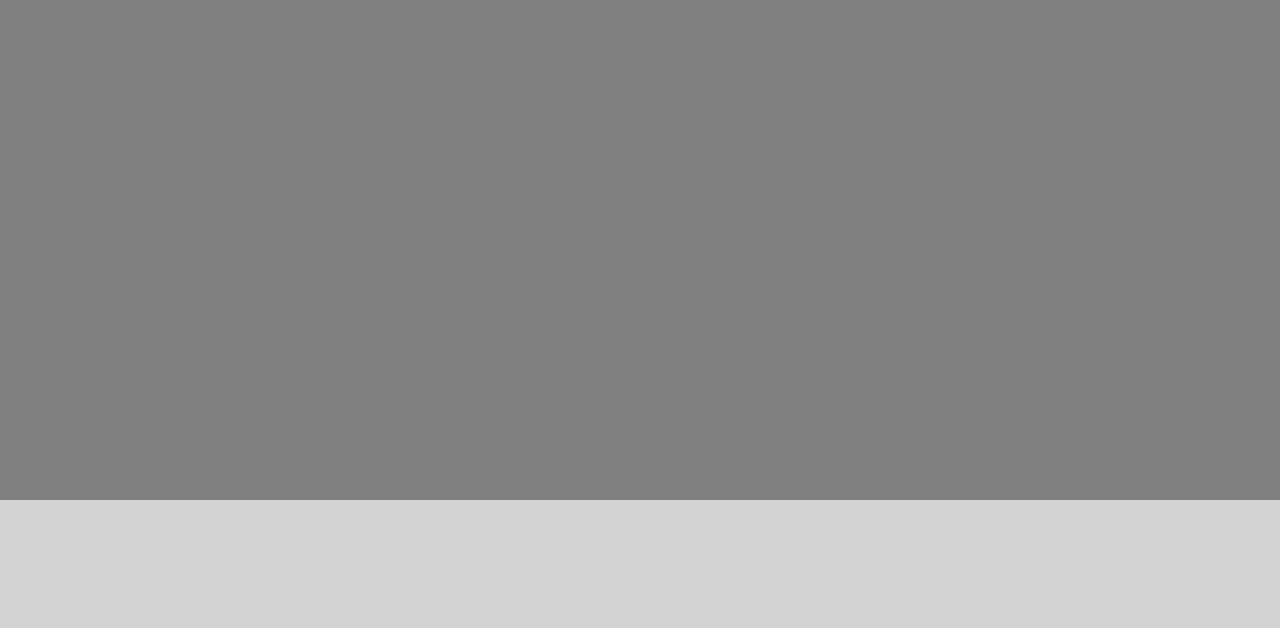
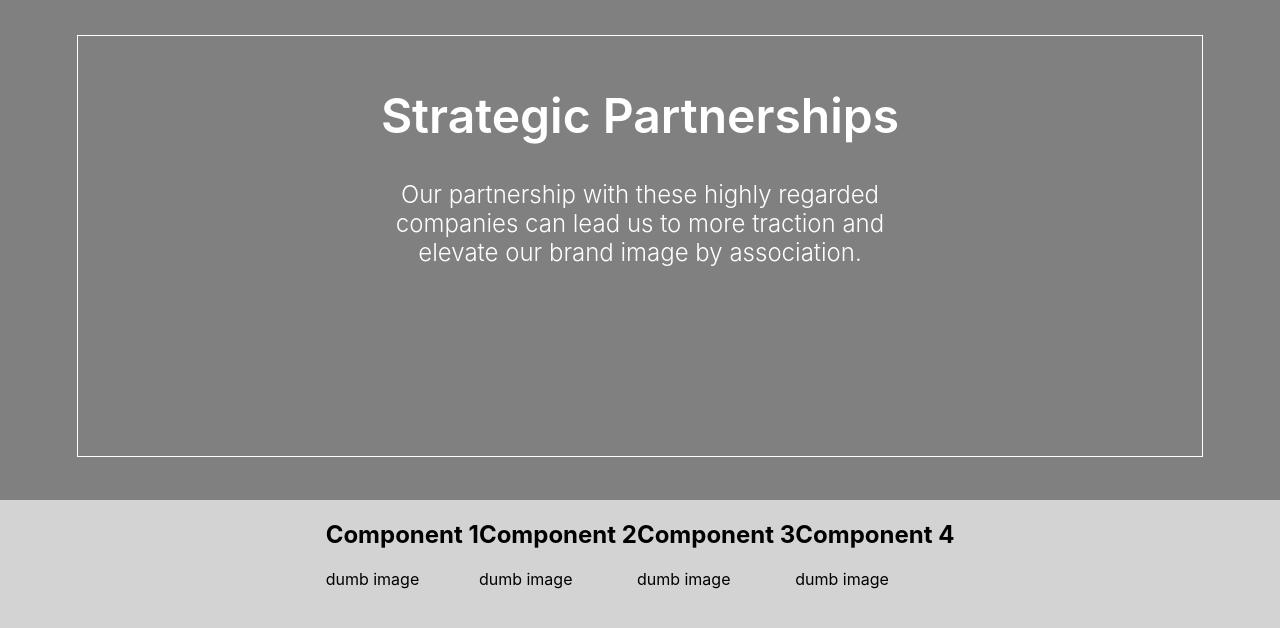
Before and after one commit to Mcas4150/animationtest, a React (Create React App) app: page / in a window 1280 px wide. Shown: the top 628 px of the page. Built offline with nearby package versions, Linux system fonts and the light colour scheme.

Commit message:
first animations

```diff
--- a/src/components/PrimaryContainer.js
+++ b/src/components/PrimaryContainer.js
@@ -18,32 +18,85 @@ export default class PrimaryContainer extends Component {
   //   });
   // }
 
-
   render() {
     const { started } = this.props;
     return (
       <div
         className="primary-container"
-        style={started? styles.end : styles.start}
-      />
+        style={started ? styles.end : styles.start}
+      >
+        <div
+          style={{
+            display: "flex",
+            justifyContent: "center",
+            alignContent: "center"
+          }}
+        >
+          {started ? (
+            <div
+              className="primary--canvas-container"
+              style={{
+                height: "100vh",
+                display: "flex",
+                justifyContent: "center",
+                alignContent: "center"
+              }}
+            >
+              Canvas
+            </div>
+          ) : (
+            <div
+              className="primary--box"
+              style={{
+                display: "flex",
+
+                flexDirection: "column",
+                alignItems: "center",
+                border: "solid 1px white",
+                height: "40vh",
+                width: "80vw",
+                margin: "35px",
+                padding: "50px"
+              }}
+            >
+              <div
+                style={{ color: "white", fontSize: "3rem", fontWeight: "600", textAlign: "center" }}
+              >
+                Strategic Partnerships
+              </div>
+              <div
+                style={{
+                  color: "white",
+                  fontSize: "1.5rem",
+                  fontWeight: "300",
+                  textAlign: "center",
+                  maxWidth: "500px",
+                  marginTop: "35px"
+                }}
+              >
+                Our partnership with these highly regarded companies can lead us
+                to more traction and elevate our brand image by association.
+              </div>
+            </div>
+          )}
+        </div>
+      </div>
     );
   }
 }
-
 
 const styles = {
   start: {
     top: 0,
     position: "fixed",
     right: 0,
-    // gridArea: "primary",
+
     height: "62.5vh",
     width: "100vw",
     backgroundColor: "grey",
     transition: "all 1s ease-out, backgroundColor 3.5s ease-in"
   },
   end: {
-    // gridArea: "primary",
     position: "fixed",
     top: 0,
     right: 0,
--- a/src/components/SecondaryContainer.js
+++ b/src/components/SecondaryContainer.js
@@ -24,28 +24,87 @@ export default class SecondaryContainer extends Component {
     return (
       <div
         className="secondary-container"
-        style={started? styles.end : styles.start}
-      />
+        style={started ? styles.end : styles.start}
+      >
+        <div
+          style={{
+            display: "flex",
+            justifyContent: "center",
+            alignContent: "center"
+          }}
+        >
+          {started ? (
+            <div
+              className="secondary--title"
+              style={{
+                height: "100vh",
+                display: "flex",
+                justifyContent: "center",
+                alignContent: "center",
+                fontSize: "24px",
+                color: "white"
+              }}
+            >
+              Marketing Strategies
+            </div>
+          ) : (
+            <div
+              className="secondary--components"
+              style={{
+                display: "flex",
+                justifyContent: "center",
+                alignContent: "center"
+              }}
+            >
+              <div
+                className="secondary--component"
+                style={{ alignItems: "center" }}
+              >
+                <h2>Component 1</h2>
+                <div> dumb image</div>
+              </div>
+              <div
+                className="secondary--component"
+                style={{ alignItems: "center" }}
+              >
+                <h2>Component 2</h2>
+                <div> dumb image</div>
+              </div>
+              <div
+                className="secondary--component"
+                style={{ alignItems: "center" }}
+              >
+                <h2>Component 3</h2>
+                <div> dumb image</div>
+              </div>
+              <div
+                className="secondary--component"
+                style={{ alignItems: "center" }}
+              >
+                <h2>Component 4</h2>
+                <div> dumb image</div>
+              </div>
+            </div>
+          )}
+        </div>
+      </div>
     );
   }
 }
-
-
-
 
 const styles = {
   start: {
     position: "fixed",
     bottom: 0,
     left: 0,
-    // gridArea: "secondary",
+
     height: "37.5vh",
     width: "100vw",
     backgroundColor: "lightgrey",
     transition: "all 1s ease-out, backgroundColor 3.5s ease-in"
   },
   end: {
-    // gridArea: "secondary",
+
     position: "fixed",
     bottom: 0,
     left: 0,
```
